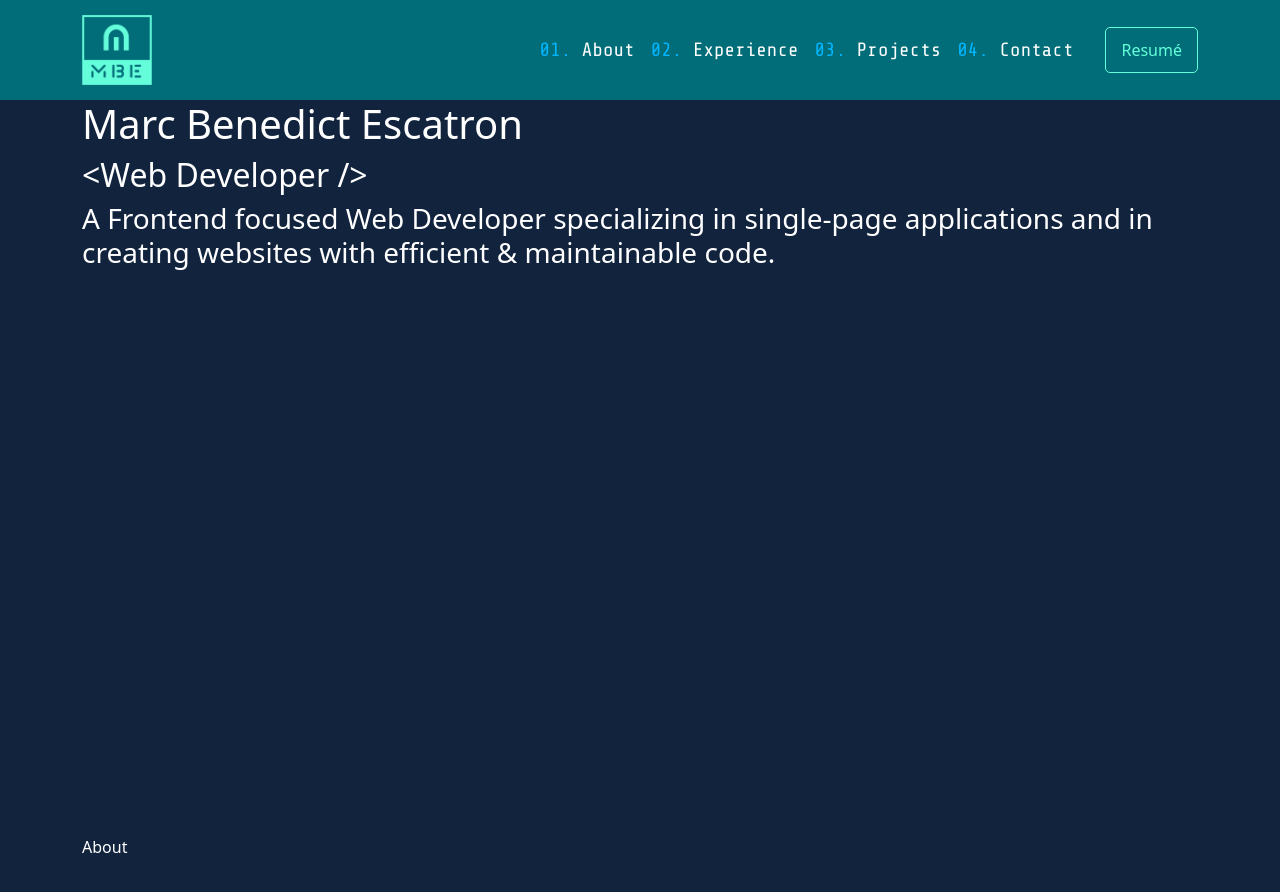
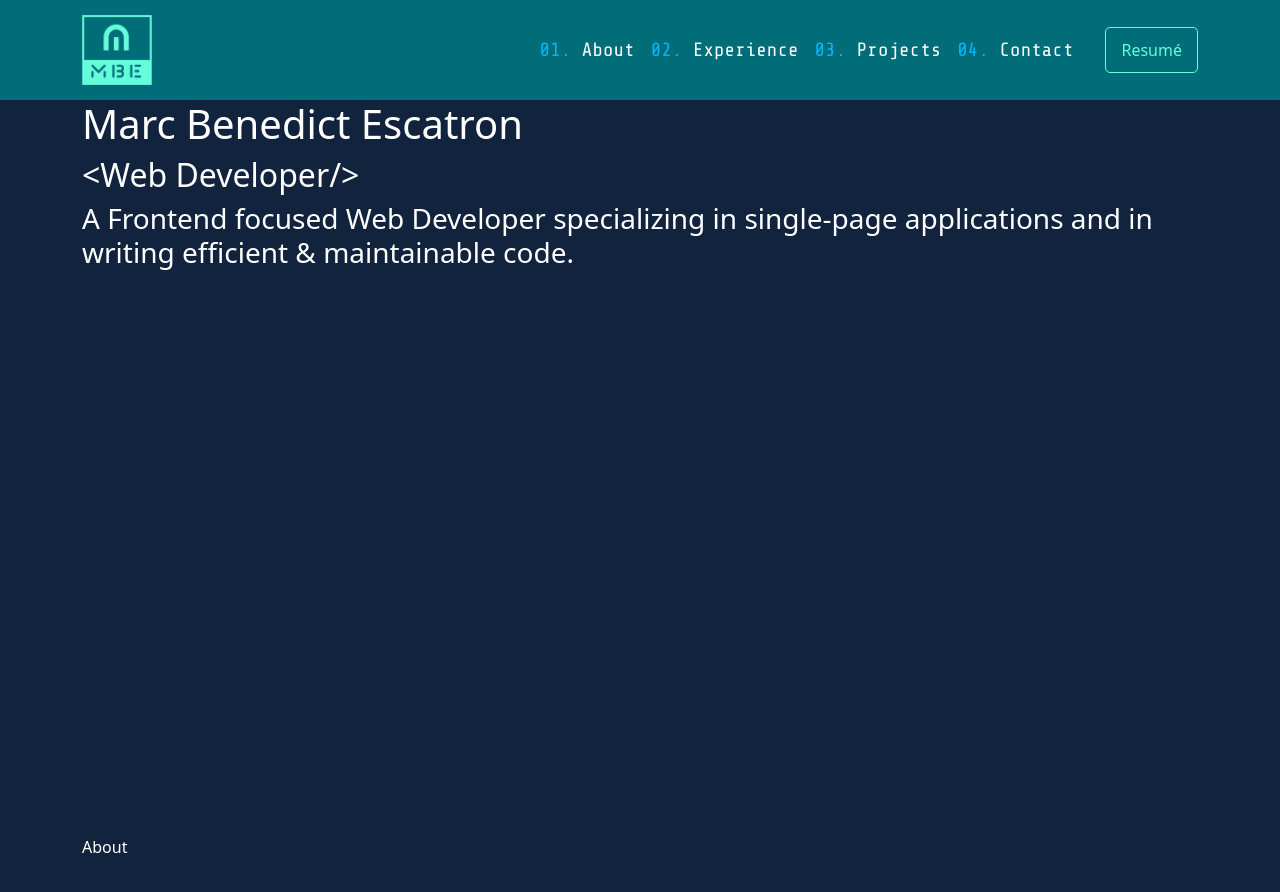
Before and after one commit to MarcEscatron07/marc-portfolio-nextjs, a Next.js app: page / in a window 1280 px wide. Shown: the top 892 px of the page. Built offline with nearby package versions, Linux system fonts and the light colour scheme.

Commit message:
created Home > Headers variable

```diff
--- a/components/Header.tsx
+++ b/components/Header.tsx
@@ -2,7 +2,7 @@ import React, { useState } from 'react'
 import Link from 'next/link'
 import Image from 'next/image'
 
-import { NAV_LINKS } from '../variables'
+import { HEADER_LINKS } from '../variables'
 
 function Header() {
   const [activeLink, setActiveLink] = useState<string>('');
@@ -14,7 +14,7 @@ function Header() {
     return '';
   }
 
-  const navLinkHandler = (name: string) => {
+  const headerLinkHandler = (name: string) => {
     setActiveLink(name);
   }
 
@@ -22,7 +22,7 @@ function Header() {
     <>
         <nav className="navbar-header navbar navbar-expand-lg">
             <div className="container">
-                <Link className="navbar-brand" href="/" onClick={() => navLinkHandler('')}>
+                <Link className="navbar-brand" href="/" onClick={() => headerLinkHandler('')}>
                     <Image src="/images/nav-logo.png" height={70} width={70} alt="navbar-logo" />
                 </Link>
                 <button className="navbar-toggler text-white" type="button" data-bs-toggle="collapse" data-bs-target="#navbarHeader" aria-controls="navbarHeader" aria-expanded="false" aria-label="Toggle navigation">
@@ -30,14 +30,14 @@ function Header() {
                 </button>
                 <div className="collapse navbar-collapse" id="navbarHeader">
                     <ul className="navbar-nav ms-auto me-4 mb-2 mb-lg-0">
-                        {NAV_LINKS && NAV_LINKS.map((navlink, idx) => {
+                        {HEADER_LINKS && HEADER_LINKS.map((hLink, idx) => {
                             return (
                                 <li key={idx} className="nav-item text-lg-center">
                                     <Link
-                                    className={`nav-link${activeLinkChecker(navlink.name)}`}
-                                    href={navlink.link}
-                                    onClick={() => navLinkHandler(navlink.name)}>
-                                        <span className="nav-bullet">0{++idx}.</span> {navlink.name}
+                                    className={`nav-link${activeLinkChecker(hLink.name)}`}
+                                    href={hLink.link}
+                                    onClick={() => headerLinkHandler(hLink.name)}>
+                                        <span className="nav-bullet">0{++idx}.</span> {hLink.name}
                                     </Link>
                                 </li>
                             )
--- a/pages/index.tsx
+++ b/pages/index.tsx
@@ -7,6 +7,10 @@ import Experience from './experience'
 import Projects from './projects'
 import Contact from './contact'
 
+import {
+  HOME_HEADERS
+} from '../variables'
+
 export default function Home() {
   return (
     <>
@@ -15,9 +19,9 @@ export default function Home() {
       </Head>
       <Layout>
         <section id="home" className="page-section pt-0">
-          <h1>Marc Benedict Escatron</h1>
-          <h2>&lt;Web Developer /&gt;</h2>
-          <h3>A Frontend focused Web Developer specializing in single-page applications and in creating websites with efficient & maintainable code.</h3>
+          <h1>{HOME_HEADERS[0].text}</h1>
+          <h2>&lt;{HOME_HEADERS[1].text}/&gt;</h2>
+          <h3>{HOME_HEADERS[2].text}</h3>
         </section>
         <About />
         <Experience />
--- a/variables/index.tsx
+++ b/variables/index.tsx
@@ -1,19 +1,30 @@
-interface NAV_LINKS {
+interface IHEADER_LINKS {
     name: string,
     link: string
 }
 
+interface IHOME_HEADERS {
+    text: string
+}
+
 /** CONST VARIABLES */
-const NAV_LINKS: NAV_LINKS[] = [
+const HEADER_LINKS: IHEADER_LINKS[] = [
     { name: 'About', link: '/#about' },
     { name: 'Experience', link: '/#experience' },
     { name: 'Projects', link: '/#projects' },
     { name: 'Contact', link: '/#contact' },
 ];
 
+const HOME_HEADERS: IHOME_HEADERS[] = [
+    { text: 'Marc Benedict Escatron' },
+    { text: 'Web Developer' },
+    { text: 'A Frontend focused Web Developer specializing in single-page applications and in writing efficient & maintainable code.' },
+];
+
 /** LET VARIABLES */
 
 
 export {
-    NAV_LINKS
+    HEADER_LINKS,
+    HOME_HEADERS
 }
```
